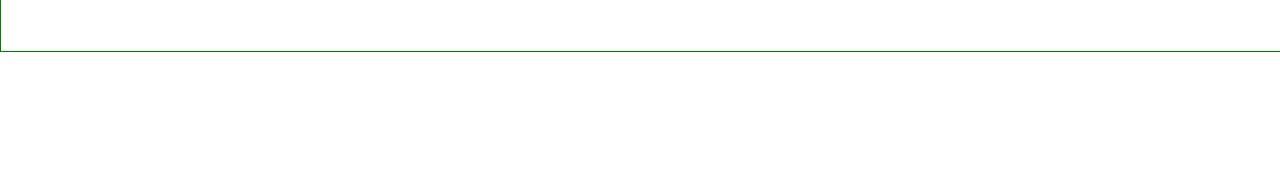
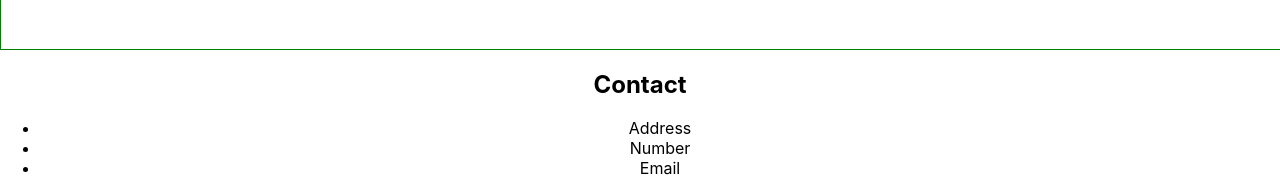
Before and after one commit to darrinim/kimbarreto-kw, a React (Create React App) app: page / in a window 1280 px wide. Shown: the part 1824-2017 px from the top of the page. Before the commit the page ends 1876 px from the top, so only its background shows below. Built offline with nearby package versions, Linux system fonts and the light colour scheme; a web font is replaced by a local one.

Commit message:
added Contact component with initial skeleton

```diff
--- a/src/App.js
+++ b/src/App.js
@@ -4,6 +4,7 @@ import React, { useState, useEffect } from 'react';
 import Header from './components/header/Header';
 import LandingHero from './components/LandingHero/LandingHero';
 import About from './components/About/About';
+import Contact from './components/Contact/Contact';
 
 function App() {
   return (
@@ -11,6 +12,7 @@ function App() {
       <Header />
       <LandingHero />
       <About />
+      <Contact />
     </div>
   );
 }
--- a/src/components/About/About.css
+++ b/src/components/About/About.css
@@ -31,7 +31,7 @@
     display: flex;
     width: 85%;
     margin: 10% auto;
-    border: 1px solid red;
+    /* border: 1px solid red; */
   }
   .aboutImg {
     width: 90%;
--- /dev/null
+++ b/src/components/Contact/Contact.js
@@ -0,0 +1,28 @@
+import React from 'react';
+import './Contact.css'
+
+const Contact = () => {
+
+  return(
+    <div className="contactContainer">
+      <div className="contactInfoWrap">
+        <h2>Contact</h2>
+        <ul>
+          <li>Address</li>
+          <li>Number</li>
+          <li>Email</li>
+        </ul>
+      </div>
+      <div className="contactFormWrap">
+        <form>
+          <input></input>
+          <input></input>
+          <input></input>
+          <input></input>
+        </form>
+      </div>
+    </div>
+  )
+}
+
+export default Contact;
```
Also changed, not shown: src/components/Contact/Contact.css (added).
